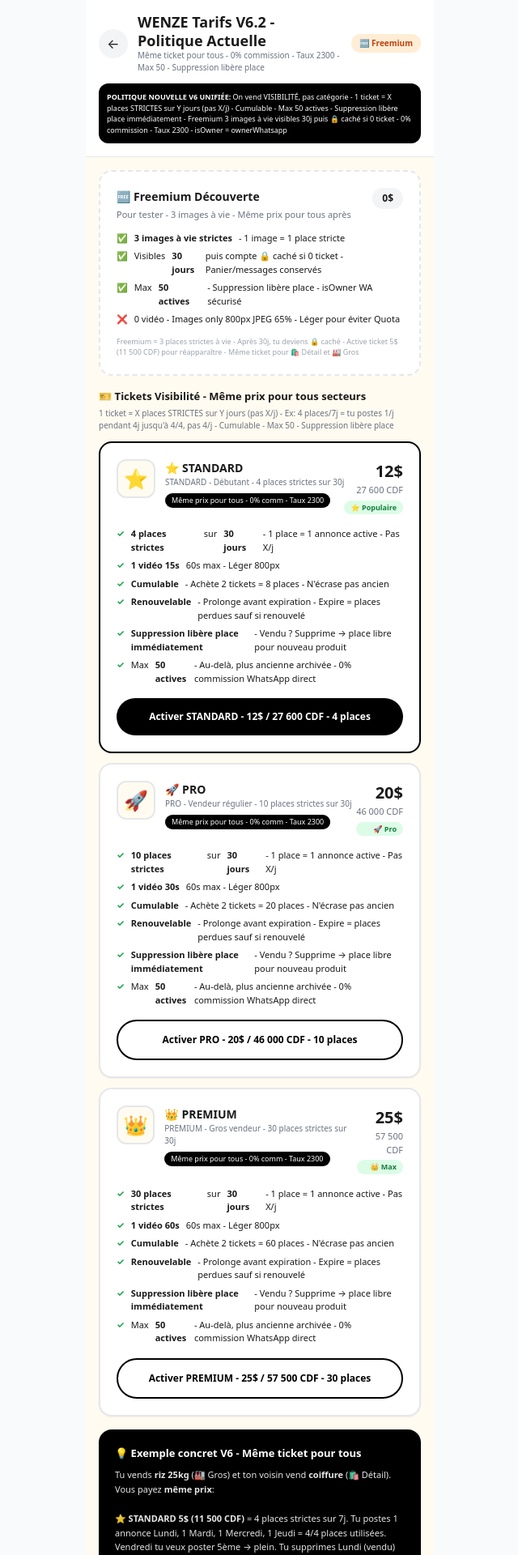
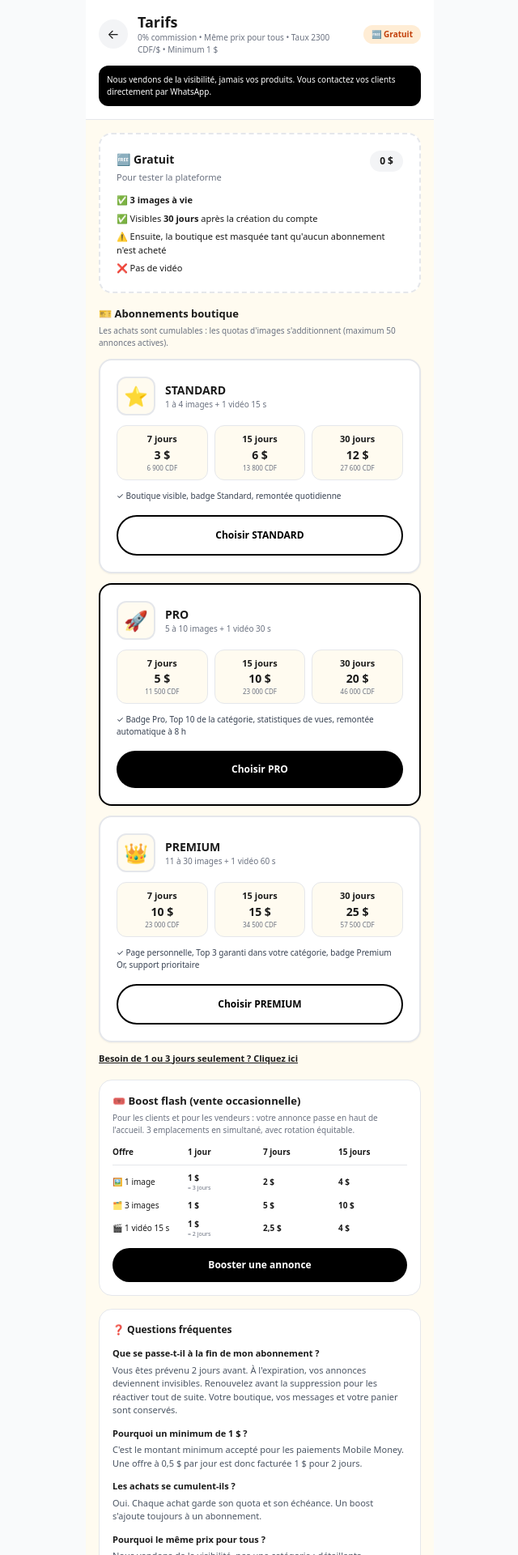
Before and after one commit to kongolokelvin47-cmd/Wenze-pwa, a Next.js app: page /tarifs in a window 1280 px wide. Shown: the top 1920 px of the page at 81% size, without its empty margins (319-959 px from the left). Built offline with nearby package versions, Linux system fonts and the light colour scheme.

Commit message:
Update Tarifs component with new pricing details
Refactor Tarifs component to improve readability and update pricing information.

```diff
--- a/app/tarifs/page.tsx
+++ b/app/tarifs/page.tsx
@@ -1,12 +1,31 @@
 "use client";
 import { useEffect, useState } from "react";
 import Link from "next/link";
-import { TAUX_CDF, toCDFString, PALIERS, FREEMIUM, verifierAbonnement } from "@/lib/paiement";
+import {
+  TAUX_CDF,
+  FREEMIUM,
+  PALIERS,
+  OCCASIONNEL,
+  TYPES_OCC,
+  EMPLACEMENTS_FLASH,
+  MAX_ANNONCES_ACTIVES,
+  PAIEMENT_MINIMUM_USD,
+  verifierAbonnement,
+  toCDFString,
+  usd
+} from "@/lib/paiement";
 
 export default function Tarifs() {
-  const [abonnement, setAbonnement] = useState<any>(null);
+  const [ab, setAb] = useState<any>(null);
+  const [showCourtes, setShowCourtes] = useState(false);
 
-  useEffect(() => { try { setAbonnement(verifierAbonnement()); } catch {} }, []);
+  useEffect(() => {
+    try {
+      setAb(verifierAbonnement());
+    } catch {}
+  }, []);
+
+  const palierIds = Object.keys(PALIERS);
 
   return (
     <div className="max-w-[430px] mx-auto min-h-screen bg-[#FFFBF0] pb-28">
@@ -14,85 +33,146 @@ export default function Tarifs() {
         <div className="flex items-center gap-3">
           <Link href="/" className="w-9 h-9 bg-gray-100 rounded-full flex items-center justify-center">←</Link>
           <div className="flex-1">
-            <h1 className="font-black text-[18px] leading-tight">WENZE Tarifs V6.2 - Politique Actuelle</h1>
-            <p className="text-[10px] text-gray-500">Même ticket pour tous - 0% commission - Taux {TAUX_CDF} - Max 50 - Suppression libère place</p>
+            <h1 className="font-black text-[18px] leading-tight">Tarifs</h1>
+            <p className="text-[10px] text-gray-500">0% commission • Même prix pour tous • Taux {TAUX_CDF} CDF/$ • Minimum {usd(PAIEMENT_MINIMUM_USD)}</p>
           </div>
-          <span className={`text-[10px] px-2.5 py-1 rounded-full font-black ${abonnement?.isPaye?"bg-black text-white":"bg-orange-100 text-orange-700"} ${abonnement?.isCache?"bg-red-100 text-red-700":""}`}>{abonnement?.badge||"🆓"} {abonnement?.palierId||"Freemium"}{abonnement?.isCache?" 🔒":""}</span>
+          <span className={"text-[10px] px-2.5 py-1 rounded-full font-black " + (ab?.isCache ? "bg-red-100 text-red-700" : ab?.isPaye ? "bg-black text-white" : "bg-orange-100 text-orange-700")}>
+            {ab?.badge || "🆓"} {ab?.palierId || "Gratuit"}
+          </span>
         </div>
-        <div className="mt-3 bg-black text-white rounded-xl p-2.5 text-[9px]">
-          <b>POLITIQUE NOUVELLE V6 UNIFIÉE:</b> On vend VISIBILITÉ, pas catégorie - 1 ticket = X places STRICTES sur Y jours (pas X/j) - Cumulable - Max 50 actives - Suppression libère place immédiatement - Freemium 3 images à vie visibles 30j puis 🔒 caché si 0 ticket - 0% commission - Taux {TAUX_CDF} - isOwner = ownerWhatsapp
-        </div>
+        <p className="mt-3 bg-black text-white rounded-xl p-2.5 text-[10px]">
+          Nous vendons de la visibilité, jamais vos produits. Vous contactez vos clients directement par WhatsApp.
+        </p>
       </header>
 
       <div className="p-4 space-y-4">
-        {/* FREEMIUM */}
         <div className="bg-white border-2 border-dashed rounded-2xl p-5">
           <div className="flex justify-between items-start">
-            <div><p className="font-black text-[14px]">🆓 Freemium Découverte</p><p className="text-[11px] text-gray-500 mt-1">Pour tester - 3 images à vie - Même prix pour tous après</p></div>
-            <span className="bg-gray-100 px-3 py-1 rounded-full text-[12px] font-black">0$</span>
+            <div>
+              <p className="font-black text-[14px]">🆓 Gratuit</p>
+              <p className="text-[11px] text-gray-500 mt-1">Pour tester la plateforme</p>
+            </div>
+            <span className="bg-gray-100 px-3 py-1 rounded-full text-[12px] font-black">0 $</span>
           </div>
           <ul className="mt-3 space-y-1.5 text-[11px]">
-            <li className="flex gap-2"><span>✅</span> <b>{FREEMIUM.maxImages} images à vie strictes</b> - 1 image = 1 place stricte</li>
-            <li className="flex gap-2"><span>✅</span> Visibles <b>{FREEMIUM.dureeJours} jours</b> puis compte 🔒 caché si 0 ticket - Panier/messages conservés</li>
-            <li className="flex gap-2"><span>✅</span> Max <b>50 actives</b> - Suppression libère place - isOwner WA sécurisé</li>
-            <li className="flex gap-2"><span>❌</span> 0 vidéo - Images only 800px JPEG 65% - Léger pour éviter Quota</li>
+            <li>✅ <b>{FREEMIUM.maxImages} images à vie</b></li>
+            <li>✅ Visibles <b>{FREEMIUM.dureeJours} jours</b> après la création du compte</li>
+            <li>⚠️ Ensuite, la boutique est masquée tant qu'aucun abonnement n'est acheté</li>
+            <li>❌ Pas de vidéo</li>
           </ul>
-          <p className="text-[9px] text-gray-400 mt-3">Freemium = {FREEMIUM.maxImages} places strictes à vie - Après {FREEMIUM.dureeJours}j, tu deviens 🔒 caché - Active ticket 5$ ({toCDFString(5)}) pour réapparaître - Même ticket pour 🛍️ Détail et 🏭 Gros</p>
         </div>
 
-        {/* TICKETS - MÊME PRIX */}
         <div>
-          <p className="font-black text-[13px]">🎫 Tickets Visibilité - Même prix pour tous secteurs</p>
-          <p className="text-[10px] text-gray-500 mt-1">1 ticket = X places STRICTES sur Y jours (pas X/j) - Ex: 4 places/7j = tu postes 1/j pendant 4j jusqu'à 4/4, pas 4/j - Cumulable - Max 50 - Suppression libère place</p>
+          <p className="font-black text-[13px]">🎫 Abonnements boutique</p>
+          <p className="text-[10px] text-gray-500 mt-1">Les achats sont cumulables : les quotas d'images s'additionnent (maximum {MAX_ANNONCES_ACTIVES} annonces actives).</p>
+
           <div className="mt-3 grid gap-3">
-            {Object.entries(PALIERS).map(([k,v]:any)=>(
-              <div key={k} className={`bg-white border-2 rounded-2xl p-5 shadow-sm ${k==="STANDARD"?"border-black":""}`}>
-                <div className="flex justify-between items-start">
-                  <div className="flex gap-3">
-                    <div className="w-12 h-12 bg-[#FFFBF0] border-2 rounded-xl flex items-center justify-center text-2xl">{v.badge}</div>
-                    <div><p className="font-black text-[14px]">{v.badge} {k}</p><p className="text-[10px] text-gray-500">{v.nom} - {v.places} places strictes sur {v.jours}j</p><p className="text-[9px] mt-1 bg-black text-white inline-block px-2 py-0.5 rounded-full">Même prix pour tous - 0% comm - Taux {TAUX_CDF}</p></div>
+            {palierIds.map((k) => {
+              const p: any = (PALIERS as any)[k];
+              const normales = p.durees.filter((d: any) => !d.courte);
+              const courtes = p.durees.filter((d: any) => d.courte);
+              return (
+                <div key={k} className={"bg-white border-2 rounded-2xl p-5 shadow-sm " + (k === "PRO" ? "border-black" : "")}>
+                  <div className="flex gap-3 items-center">
+                    <div className="w-12 h-12 bg-[#FFFBF0] border-2 rounded-xl flex items-center justify-center text-2xl">{p.badge}</div>
+                    <div>
+                      <p className="font-black text-[14px]">{k}</p>
+                      <p className="text-[10px] text-gray-500">{p.imagesMin} à {p.imagesMax} images + {p.videos}</p>
+                    </div>
                   </div>
-                  <div className="text-right"><p className="font-black text-[20px]">{v.prixUSD}$</p><p className="text-[11px] text-gray-500">{toCDFString(v.prixUSD)}</p><p className="text-[9px] bg-green-100 text-green-700 px-2 py-0.5 rounded-full font-bold mt-1">{k==="STANDARD"?"⭐ Populaire":k==="PRO"?"🚀 Pro":"👑 Max"}</p></div>
+
+                  <div className="mt-3 grid grid-cols-3 gap-2">
+                    {normales.map((d: any) => (
+                      <div key={d.id} className="border rounded-xl p-2 text-center bg-[#FFFBF0]">
+                        <p className="font-black text-[11px]">{d.jours} jours</p>
+                        <p className="font-black text-[14px]">{usd(d.prixUSD)}</p>
+                        <p className="text-[8px] text-gray-500">{toCDFString(d.prixUSD)}</p>
+                      </div>
+                    ))}
+                  </div>
+
+                  {showCourtes && courtes.length > 0 ? (
+                    <div className="mt-2 grid grid-cols-3 gap-2">
+                      {courtes.map((d: any) => (
+                        <div key={d.id} className="border border-dashed rounded-xl p-2 text-center">
+                          <p className="font-black text-[11px]">{d.jours} jour{d.jours > 1 ? "s" : ""}</p>
+                          <p className="font-black text-[13px]">{usd(d.prixUSD)}</p>
+                          {d.prixAffiche ? <p className="text-[7px] text-gray-500">{usd(d.prixAffiche)}/jour, minimum 1 $</p> : null}
+                        </div>
+                      ))}
+                    </div>
+                  ) : null}
+
+                  <ul className="mt-3 space-y-1 text-[10px] text-gray-700">
+                    {k === "STANDARD" ? <li>✓ Boutique visible, badge Standard, remontée quotidienne</li> : null}
+                    {k === "PRO" ? <li>✓ Badge Pro, Top 10 de la catégorie, statistiques de vues, remontée automatique à 8 h</li> : null}
+                    {k === "PREMIUM" ? <li>✓ Page personnelle, Top 3 garanti dans votre catégorie, badge Premium Or, support prioritaire</li> : null}
+                  </ul>
+
+                  <Link href={"/abonnement?palier=" + k} className={"mt-4 block w-full text-center py-3.5 rounded-full font-black text-[12px] " + (k === "PRO" ? "bg-black text-white" : "bg-white border-2 border-black text-black")}>
+                    Choisir {k}
+                  </Link>
                 </div>
-                <ul className="mt-4 space-y-1.5 text-[11px]">
-                  <li className="flex gap-2"><span className="text-green-600 font-bold">✓</span> <b>{v.places} places strictes</b> sur <b>{v.jours} jours</b> - 1 place = 1 annonce active - Pas X/j</li>
-                  <li className="flex gap-2"><span className="text-green-600 font-bold">✓</span> <b>{v.videoCount} vidéo {v.videoDuree}</b> {v.videoCount===0?"(images only)":"60s max"} - Léger 800px</li>
-                  <li className="flex gap-2"><span className="text-green-600 font-bold">✓</span> <b>Cumulable</b> - Achète 2 tickets = {v.places*2} places - N'écrase pas ancien</li>
-                  <li className="flex gap-2"><span className="text-green-600 font-bold">✓</span> <b>Renouvelable</b> - Prolonge avant expiration - Expire = places perdues sauf si renouvelé</li>
-                  <li className="flex gap-2"><span className="text-green-600 font-bold">✓</span> <b>Suppression libère place immédiatement</b> - Vendu ? Supprime → place libre pour nouveau produit</li>
-                  <li className="flex gap-2"><span className="text-green-600 font-bold">✓</span> Max <b>{v.limiteActives} actives</b> - Au-delà, plus ancienne archivée - 0% commission WhatsApp direct</li>
-                </ul>
-                <Link href={`/abonnement?ticket=${k}`} className={`mt-4 block w-full text-center py-3.5 rounded-full font-black text-[12px] ${k==="STANDARD"?"bg-black text-white":"bg-white border-2 border-black text-black"}`}>Activer {k} - {v.prixUSD}$ / {toCDFString(v.prixUSD)} - {v.places} places</Link>
+              );
+            })}
+          </div>
+
+          <button type="button" onClick={() => setShowCourtes(!showCourtes)} className="mt-3 text-[11px] underline font-bold">
+            {showCourtes ? "Masquer les durées de 1 et 3 jours" : "Besoin de 1 ou 3 jours seulement ? Cliquez ici"}
+          </button>
+        </div>
+
+        <div className="bg-white border rounded-2xl p-4">
+          <p className="font-black text-[13px]">🎟️ Boost flash (vente occasionnelle)</p>
+          <p className="text-[10px] text-gray-500 mt-1">
+            Pour les clients et pour les vendeurs : votre annonce passe en haut de l'accueil. {EMPLACEMENTS_FLASH} emplacements en simultané, avec rotation équitable.
+          </p>
+          <div className="mt-3 space-y-2 text-[10px]">
+            <div className="grid grid-cols-4 gap-2 font-black border-b pb-2"><span>Offre</span><span>1 jour</span><span>7 jours</span><span>15 jours</span></div>
+            {TYPES_OCC.map((t) => (
+              <div key={t.id} className="grid grid-cols-4 gap-2 items-center">
+                <span>{t.badge} {t.label}</span>
+                {OCCASIONNEL.offres
+                  .filter((o) => o.type === t.id)
+                  .map((o) => (
+                    <span key={o.id} className="font-black">
+                      {usd(o.prixUSD)}
+                      {o.jours !== (o.dureeId === "1j" ? 1 : o.dureeId === "7j" ? 7 : 15) ? <span className="block text-[7px] font-normal text-gray-500">= {o.jours} jours</span> : null}
+                    </span>
+                  ))}
               </div>
             ))}
           </div>
-        </div>
-
-        <div className="bg-black text-white rounded-2xl p-5">
-          <p className="font-black text-[13px]">💡 Exemple concret V6 - Même ticket pour tous</p>
-          <p className="text-[11px] mt-2 opacity-90 leading-relaxed">
-            Tu vends <b>riz 25kg</b> (🏭 Gros) et ton voisin vend <b>coiffure</b> (🛍️ Détail). Vous payez <b>même prix</b>:<br/><br/>
-            ⭐ <b>STANDARD 5$ ({toCDFString(5)})</b> = 4 places strictes sur 7j. Tu postes 1 annonce Lundi, 1 Mardi, 1 Mercredi, 1 Jeudi = 4/4 places utilisées. Vendredi tu veux poster 5ème → plein. Tu supprimes Lundi (vendu) → 3/4 places → tu peux reposter 1 place libérée. Cumulable: achète 2× STANDARD = 8 places sur 7j. Max 50 actives. Taux {TAUX_CDF}. 0% comm. isOwner = ownerWhatsapp cleanWa().replace(/^0+/,"").
-          </p>
+          <Link href="/abonnement?mode=occasionnel" className="mt-3 block text-center bg-black text-white rounded-full py-3 font-black text-[12px]">Booster une annonce</Link>
         </div>
 
         <div className="bg-white border rounded-2xl p-4">
-          <p className="font-black text-[12px]">❓ FAQ Politique Actuelle V6.2</p>
+          <p className="font-black text-[12px]">❓ Questions fréquentes</p>
           <div className="mt-3 space-y-3 text-[11px]">
-            <div><p className="font-bold">Pourquoi même prix pour Détail et Gros ?</p><p className="text-gray-600 mt-1">On vend VISIBILITÉ, pas catégorie. Un maçon et un dépôt de ciment ont même besoin d'être vus. WENZE = plateforme, pas grossiste. 0% commission.</p></div>
-            <div><p className="font-bold">1 ticket = X places strictes sur Y jours, c'est quoi ?</p><p className="text-gray-600 mt-1">Pas X/j. Ex: 4 places/7j = tu as 4 places à utiliser dans les 7j, tu peux poster 1/j pendant 4j. Si tu postes 4/jour 1 → 4/4 plein, tu dois attendre suppression ou nouveau ticket.</p></div>
-            <div><p className="font-bold">Suppression libère place ?</p><p className="text-gray-600 mt-1">Oui V6. Supprime annonce avant expiration → place libérée immédiatement dans même ticket. Max 50 actives.</p></div>
-            <div><p className="font-bold">Freemium 3 à vie puis caché ?</p><p className="text-gray-600 mt-1">3 images à vie strictes, visibles 30j. Après 30j + 0 ticket actif → compte 🔒 caché (annonces non visibles dans Marché/Recherche) mais panier/messages conservés. Active ticket 5$ ({toCDFString(5)}) pour réapparaître immédiatement.</p></div>
+            <div>
+              <p className="font-bold">Que se passe-t-il à la fin de mon abonnement ?</p>
+              <p className="text-gray-600 mt-1">Vous êtes prévenu 2 jours avant. À l'expiration, vos annonces deviennent invisibles. Renouvelez avant la suppression pour les réactiver tout de suite. Votre boutique, vos messages et votre panier sont conservés.</p>
+            </div>
+            <div>
+              <p className="font-bold">Pourquoi un minimum de {usd(PAIEMENT_MINIMUM_USD)} ?</p>
+              <p className="text-gray-600 mt-1">C'est le montant minimum accepté pour les paiements Mobile Money. Une offre à 0,5 $ par jour est donc facturée 1 $ pour 2 jours.</p>
+            </div>
+            <div>
+              <p className="font-bold">Les achats se cumulent-ils ?</p>
+              <p className="text-gray-600 mt-1">Oui. Chaque achat garde son quota et son échéance. Un boost s'ajoute toujours à un abonnement.</p>
+            </div>
+            <div>
+              <p className="font-bold">Pourquoi le même prix pour tous ?</p>
+              <p className="text-gray-600 mt-1">Nous vendons de la visibilité, pas une catégorie : détaillants, grossistes et prestataires paient la même grille.</p>
+            </div>
           </div>
         </div>
 
         <div className="flex gap-2">
-          <Link href="/abonnement" className="flex-1 bg-black text-white rounded-full py-4 text-center font-black text-[13px]">🎫 Payer ticket - Même prix - Max 50</Link>
-          <Link href="/market" className="flex-1 bg-white border-2 border-black rounded-full py-4 text-center font-bold text-[13px]">Voir Marché</Link>
+          <Link href="/abonnement" className="flex-1 bg-black text-white rounded-full py-4 text-center font-black text-[13px]">🎫 Acheter</Link>
+          <Link href="/" className="flex-1 bg-white border-2 border-black rounded-full py-4 text-center font-bold text-[13px]">Voir le marché</Link>
         </div>
-
-        <p className="text-[9px] text-gray-400 text-center leading-relaxed">V6.2 Politique économique actuelle: Même ticket pour tous - ⭐ 5$ ({toCDFString(5)}) 4pl/7j 0 vidéo • 🚀 10$ 10pl/15j 1 vidéo • 👑 20$ 30pl/30j 2 vidéos • Freemium 3 images à vie 30j puis 🔒 caché • Max 50 • Suppression libère place • 1 ticket = X places strictes sur Y jours (pas X/j) • Cumulable • 0% comm • Taux {TAUX_CDF} • isOwner WA</p>
       </div>
     </div>
   );
-            }
+}
```
